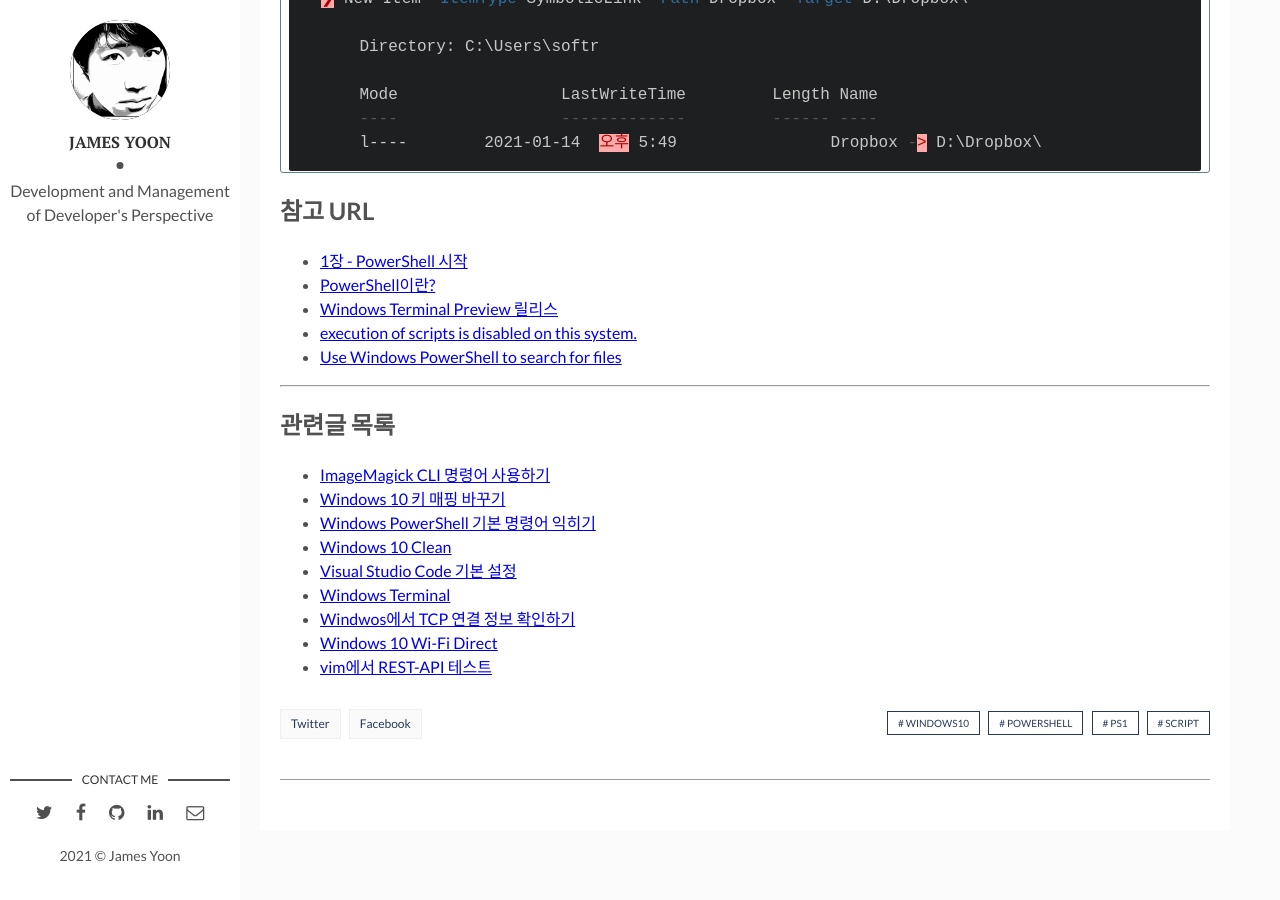
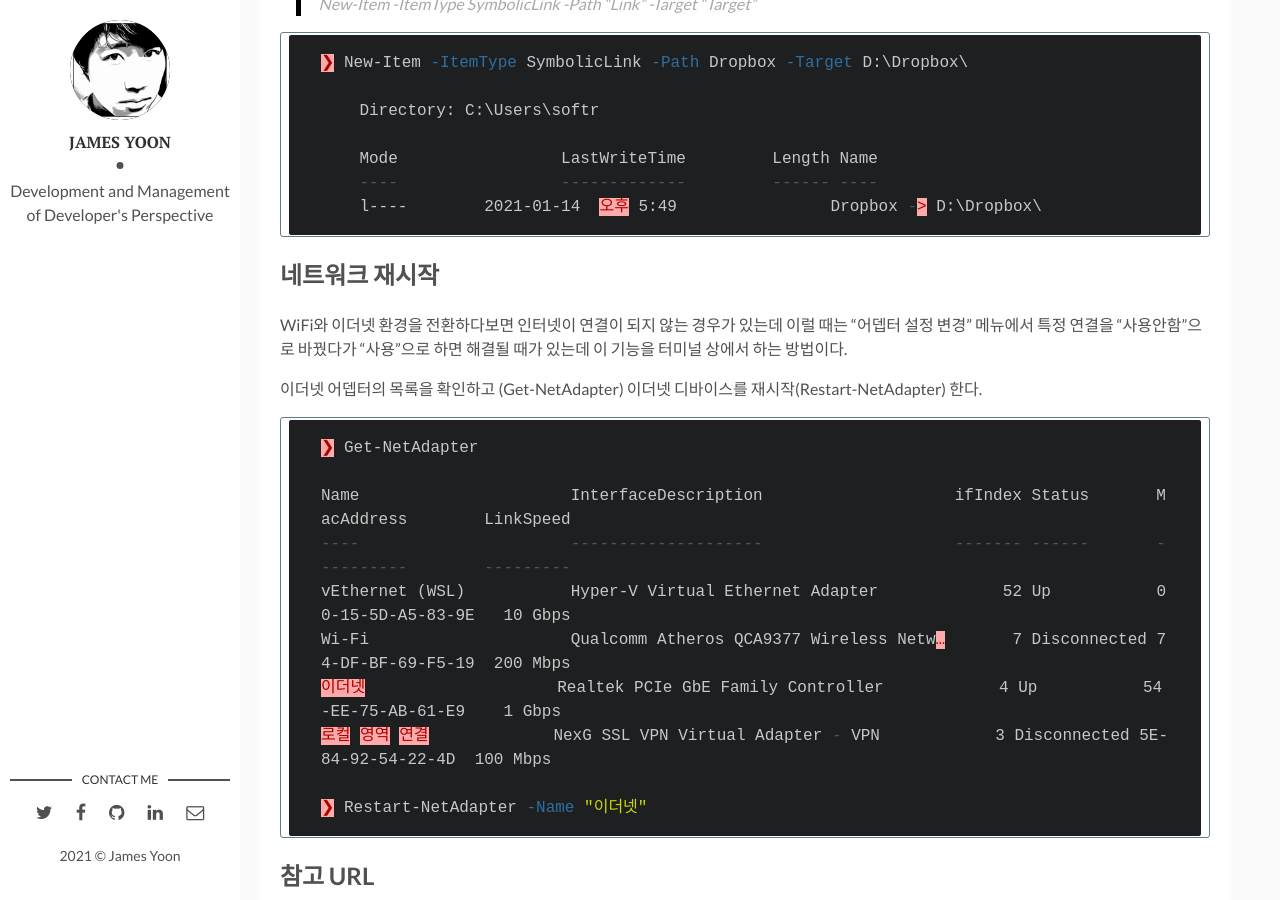
Before and after one commit to butteryoon/butteryoon.github.io, a Jekyll site: the page built from _posts/2020-07-16-WindowsPowerShell.md, in a window 1280 px wide and 900 px high, scrolled down 6863 px. Built offline with Jekyll 4.4.1, drawn with Linux system fonts in a browser that asks for light colours; comment, search, counter and statistics services are not loaded; some of the changed text lies outside the part shown.

Commit message:
powershell Restart-NetAdapter

````diff
--- a/_posts/2020-07-16-WindowsPowerShell.md
+++ b/_posts/2020-07-16-WindowsPowerShell.md
@@ -34,6 +34,8 @@ PSVersion                      5.1.18362.752
 
 Linux 최초 구동시 ".bashrc"와 같이 PowerShell 기본 설정은 아래의 명령어로 확인 할 수 있고 자신만의 명령어를 정의하려면 "CurrentUserCurrentHost" 파일에 추가한다.
 
+Alias 또는 function을 정의할 수 있다.
+
 ```powershell
 PS C:\Users\softr> $PROFILE | select *
 AllUsersAllHosts       : C:\Windows\System32\WindowsPowerShell\v1.0\profile.ps1
@@ -53,7 +55,7 @@ Visual Studio Code를 사용한다면 터미널에서 code $PROFILE 하면 로
 
 ## 도움말
 
-PowerShell의 명령어(cmdlet)는 익숙하지가 않아 무조건 찾아본다.
+PowerShell의 명령어(cmdlet)는 익숙하지가 않아 무조건 찾아보는 편인데 명령어를 입력하고 Tab을 누르면 해당 구문으로 시작하는 명령어를 보여준다. (파라미터도 동일하게 - 을 입력후 Tab)
 
 > "Get-Help -Name 검색어"
 > -Online 옵션을 사용하면 도움말 사이트로 연결된다.
@@ -72,7 +74,7 @@ PowerShell Comlet은 리눅스 bash 환경의 명령어와는 형식이 달라
 
 Windows Terminal에서 주로 쓰는 명령어를 정리해본다.
 
-### alias
+### Get/Set-Alias
 
 PowerShell에서는 Linux 명령어 형식의 명령어를 사용할 수 있는데 주요 명령어들이 Alias로 정의되어 있고 "Get-Alias"로 목록을 볼 수 있다.
 
@@ -282,7 +284,27 @@ SHA256          88F9ED20AB1ACDC0C8699A63174903C994670AEEB67B1725E147A937E8236B78
     l----        2021-01-14  오후 5:49                Dropbox -> D:\Dropbox\
 ```
 
+## 네트워크 재시작
+
+WiFi와 이더넷 환경을 전환하다보면 인터넷이 연결이 되지 않는 경우가 있는데 이럴 때는 "어뎁터 설정 변경" 메뉴에서 특정 연결을 "사용안함"으로 바꿨다가 "사용"으로 하면 해결될 때가 있는데 이 기능을 터미널 상에서 하는 방법이다.
+
+이더넷 어뎁터의 목록을 확인하고 (Get-NetAdapter) 이더넷 디바이스를 재시작(Restart-NetAdapter) 한다.
+
+```powershell
+❯ Get-NetAdapter
+
+Name                      InterfaceDescription                    ifIndex Status       MacAddress        LinkSpeed
+----                      --------------------                    ------- ------       ----------        ---------
+vEthernet (WSL)           Hyper-V Virtual Ethernet Adapter             52 Up           00-15-5D-A5-83-9E   10 Gbps
+Wi-Fi                     Qualcomm Atheros QCA9377 Wireless Netw…       7 Disconnected 74-DF-BF-69-F5-19  200 Mbps
+이더넷                    Realtek PCIe GbE Family Controller            4 Up           54-EE-75-AB-61-E9    1 Gbps
+로컬 영역 연결             NexG SSL VPN Virtual Adapter - VPN            3 Disconnected 5E-84-92-54-22-4D  100 Mbps
+
+❯ Restart-NetAdapter -Name "이더넷"
+```
+
 ## 참고 URL
+
 - [1장 - PowerShell 시작](https://docs.microsoft.com/ko-kr/powershell/scripting/learn/ps101/01-getting-started?view=powershell-5.1)
 - [PowerShell이란?](https://docs.microsoft.com/ko-kr/powershell/scripting/overview?view=powershell-7)
 - [Windows Terminal Preview 릴리스](https://www.lesstif.com/pages/viewpage.action?pageId=71401723)
````
Also changed, not shown: other parts of _posts/2020-07-16-WindowsPowerShell.md (+1 -1 lines).
